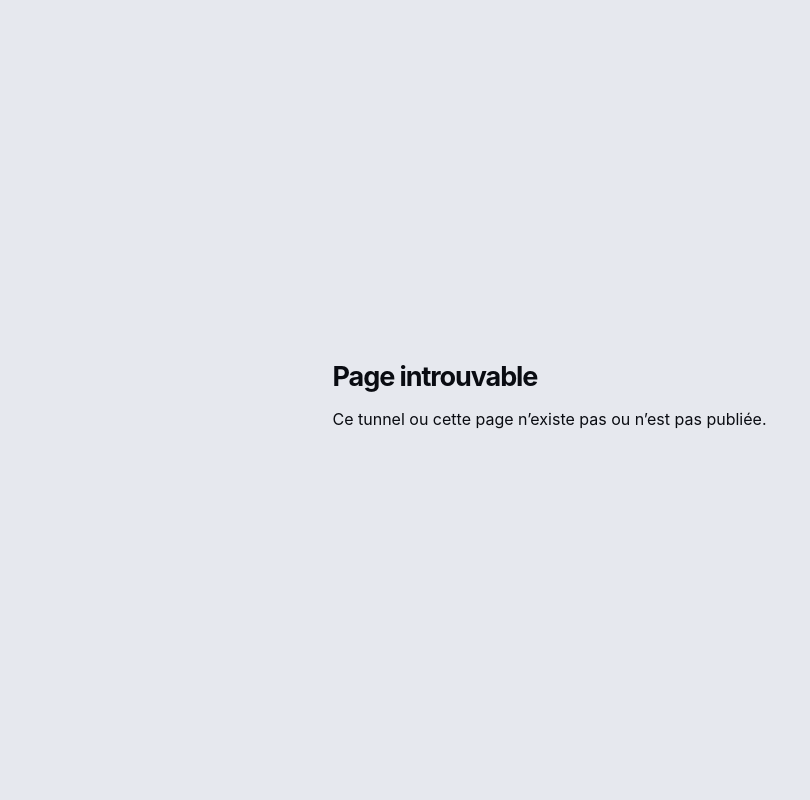
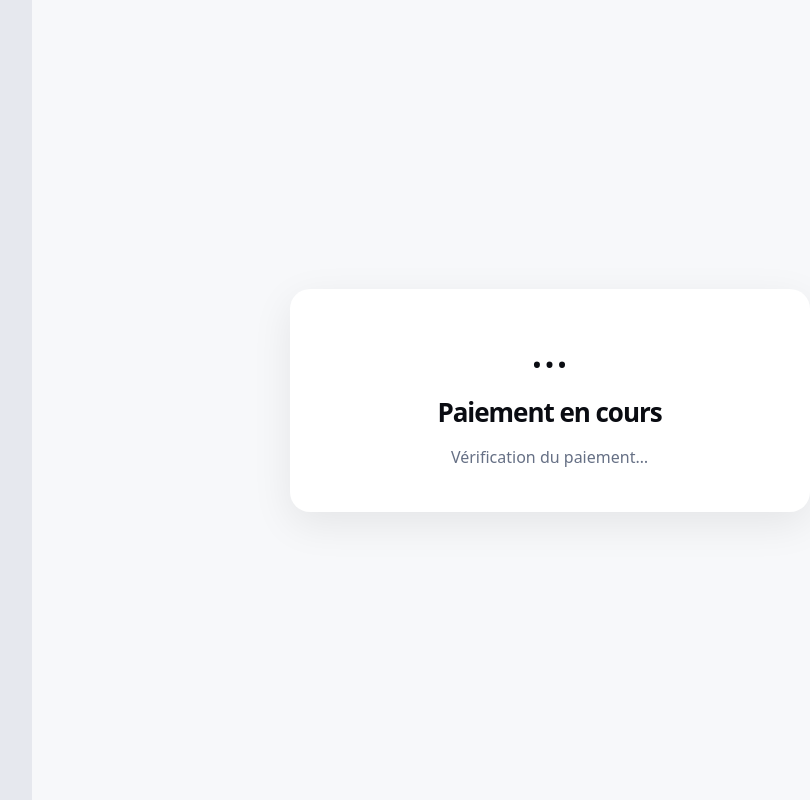
Before and after one commit to anamaherbert1-glitch/Conik.io, a Next.js app: page /payment/result in a window 1280 px wide. Shown: the whole page, without its empty margins (213-1023 px from the left). Built offline with nearby package versions, Linux system fonts and the light colour scheme; no server answers.

Commit message:
Add payment result page with live transaction status

```diff
--- /dev/null
+++ b/app/payment/result/page.tsx
@@ -0,0 +1,62 @@
+'use client'
+
+import { useEffect, useState } from 'react'
+import { useSearchParams } from 'next/navigation'
+
+type Status = 'pending' | 'processing' | 'paid' | 'succeeded' | 'failed' | 'refunded' | 'cancelled' | string
+
+type Result = {
+  order?: { order_number: string; status: Status; total_amount: number; currency: string; product_label?: string | null; paid_at?: string | null }
+  transaction?: { status: Status; method_code?: string | null; provider_transaction_id?: string | null }
+  error?: string
+}
+
+export default function PaymentResultPage() {
+  const params = useSearchParams()
+  const order = params.get('order') || ''
+  const [result, setResult] = useState<Result | null>(null)
+  const [error, setError] = useState('')
+
+  useEffect(() => {
+    if (!order) return
+    let stopped = false
+    let timer: ReturnType<typeof setTimeout> | undefined
+
+    const poll = async () => {
+      try {
+        const response = await fetch(`/api/payments/status?order=${encodeURIComponent(order)}`, { cache: 'no-store' })
+        const json = await response.json()
+        if (stopped) return
+        if (!response.ok) throw new Error(json.error || 'Impossible de récupérer le statut du paiement.')
+        setResult(json)
+        const status = String(json?.transaction?.status || json?.order?.status || '').toLowerCase()
+        if (!['succeeded', 'paid', 'failed', 'refunded', 'cancelled'].includes(status)) timer = setTimeout(poll, 2500)
+      } catch (e) {
+        if (!stopped) setError(e instanceof Error ? e.message : 'Erreur de statut')
+      }
+    }
+
+    poll()
+    return () => { stopped = true; if (timer) clearTimeout(timer) }
+  }, [order])
+
+  const status = String(result?.transaction?.status || result?.order?.status || 'pending').toLowerCase()
+  const success = status === 'succeeded' || status === 'paid'
+  const failed = status === 'failed' || status === 'cancelled'
+  const refunded = status === 'refunded'
+
+  return (
+    <main style={{ minHeight: '100vh', display: 'grid', placeItems: 'center', padding: 24, background: '#f7f8fa', fontFamily: 'system-ui, sans-serif' }}>
+      <section style={{ width: 'min(520px,100%)', background: '#fff', borderRadius: 20, padding: 28, boxShadow: '0 12px 40px rgba(0,0,0,.08)', textAlign: 'center' }}>
+        <div style={{ fontSize: 48, marginBottom: 12 }}>{success ? '✓' : failed ? '×' : refunded ? '↩' : '…'}</div>
+        <h1 style={{ margin: '0 0 10px', fontSize: 26 }}>{success ? 'Paiement confirmé' : failed ? 'Paiement échoué' : refunded ? 'Paiement remboursé' : 'Paiement en cours'}</h1>
+        {error ? <p style={{ color: '#b42318' }}>{error}</p> : result?.order ? <>
+          <p style={{ color: '#667085' }}>{result.order.product_label || 'Paiement Conik'}</p>
+          <strong style={{ fontSize: 24 }}>{result.order.total_amount} {result.order.currency}</strong>
+          <p style={{ color: '#667085', fontSize: 14 }}>Commande : {result.order.order_number}</p>
+          {!success && !failed && !refunded && <p style={{ color: '#667085' }}>Nous vérifions automatiquement le paiement auprès du prestataire…</p>}
+        </> : <p style={{ color: '#667085' }}>Vérification du paiement…</p>}
+      </section>
+    </main>
+  )
+}
```
